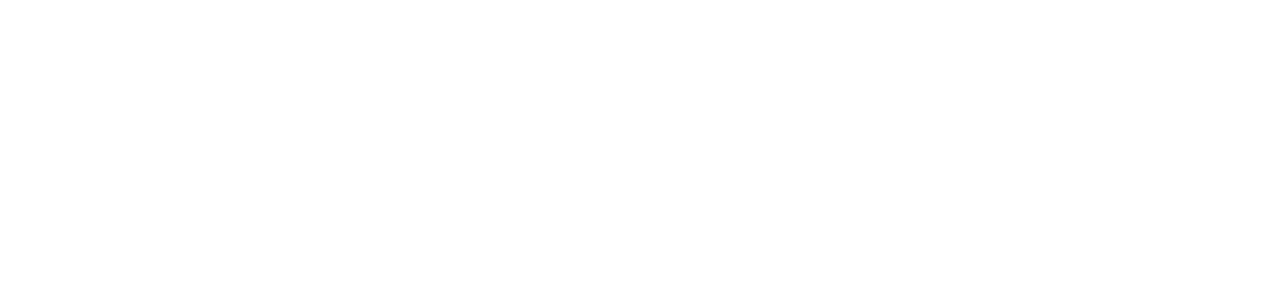
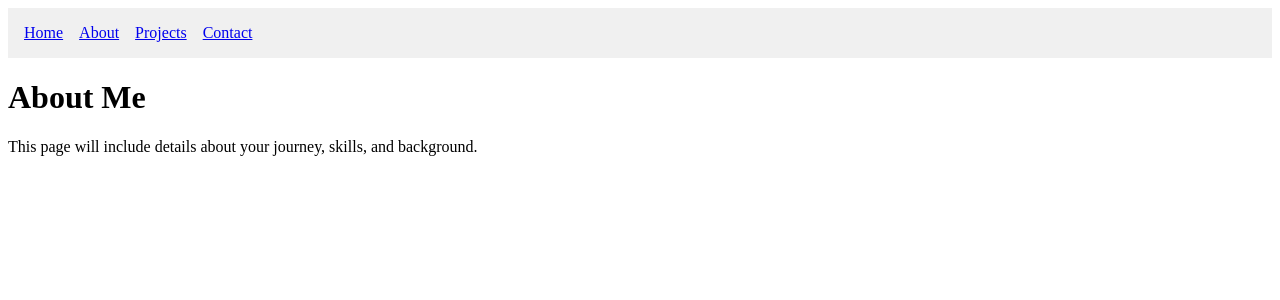
Before and after one commit to LordSkinBerg/KabuCode, a React (Vite) app: page /about in a window 1280 px wide. Before the commit this address had no page. Shown: the top 300 px of the page. Built offline with nearby package versions, Linux system fonts and the light colour scheme.

Commit message:
v0.2.0: Navigation Bar implemented with React Routing.

```diff
--- a/src/App.jsx
+++ b/src/App.jsx
@@ -1,13 +1,19 @@
 import { BrowserRouter as Router, Routes, Route } from 'react-router-dom';
 import Home from './pages/Home';
+import About from './pages/About';
 import Projects from './pages/Projects';
+import Contact from './pages/Contact';
+import Navbar from './components/Navbar';
 
 export default function App() {
   return (
     <Router>
+      <Navbar />
       <Routes>
         <Route path="/" element={<Home />} />
+        <Route path="/about" element={<About />} />
         <Route path="/projects" element={<Projects />} />
+        <Route path="/contact" element={<Contact />} />
       </Routes>
     </Router>
   );
--- /dev/null
+++ b/src/components/Navbar.jsx
@@ -0,0 +1,25 @@
+import React from 'react';
+import { Link } from 'react-router-dom';
+
+const Navbar = () => {
+  return (
+    <nav style={{ padding: '1rem', backgroundColor: '#f0f0f0' }}>
+      <ul style={{ display: 'flex', listStyle: 'none', gap: '1rem', margin: 0, padding: 0 }}>
+        <li>
+          <Link to="/">Home</Link>
+        </li>
+        <li>
+          <Link to="/about">About</Link>
+        </li>
+        <li>
+          <Link to="/projects">Projects</Link>
+        </li>
+        <li>
+          <Link to="/contact">Contact</Link>
+        </li>
+      </ul>
+    </nav>
+  );
+};
+
+export default Navbar;
--- /dev/null
+++ b/src/pages/About.jsx
@@ -0,0 +1,12 @@
+import React from 'react';
+
+const About = () => {
+  return (
+    <div>
+      <h1>About Me</h1>
+      <p>This page will include details about your journey, skills, and background.</p>
+    </div>
+  );
+};
+
+export default About;
--- a/src/pages/Contact.jsx
+++ b/src/pages/Contact.jsx
@@ -0,0 +1,12 @@
+import React from 'react';
+
+const Contact = () => {
+  return (
+    <div>
+      <h1>Contact</h1>
+      <p>This page will include a contact form or your contact details.</p>
+    </div>
+  );
+};
+
+export default Contact;
```
